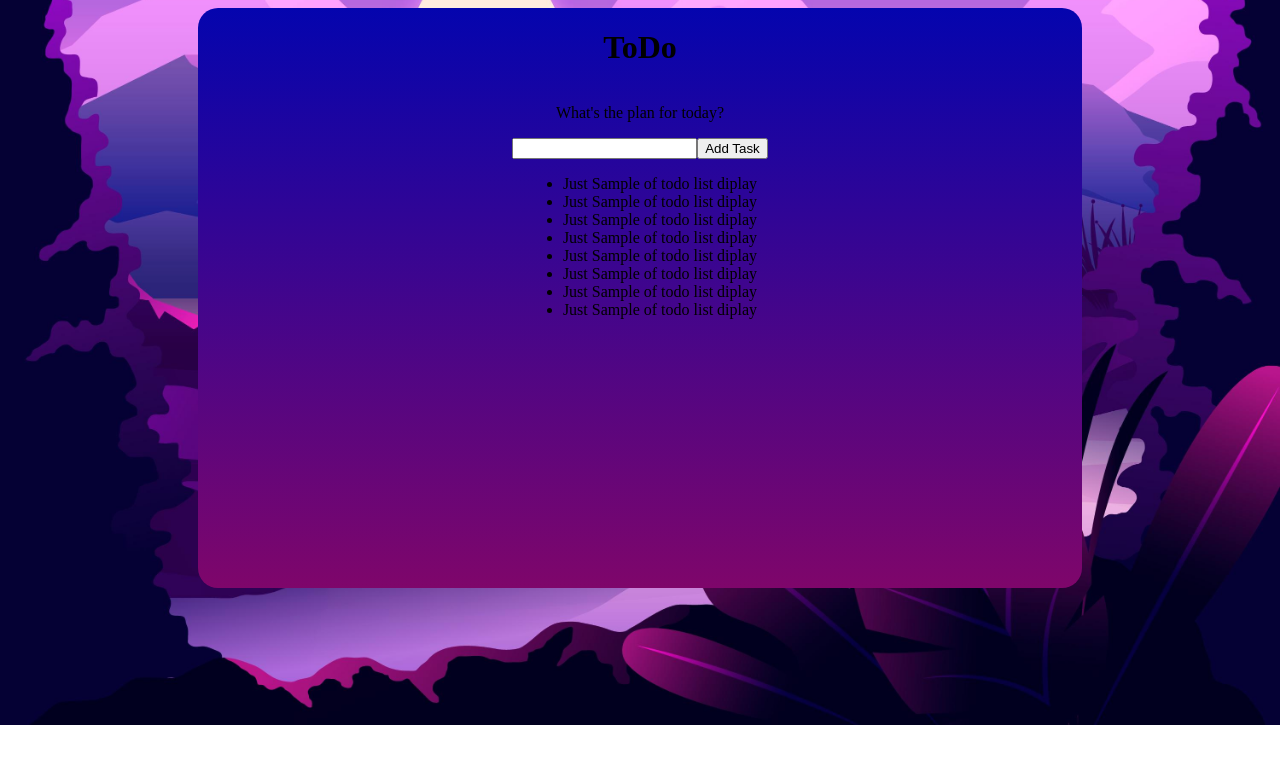
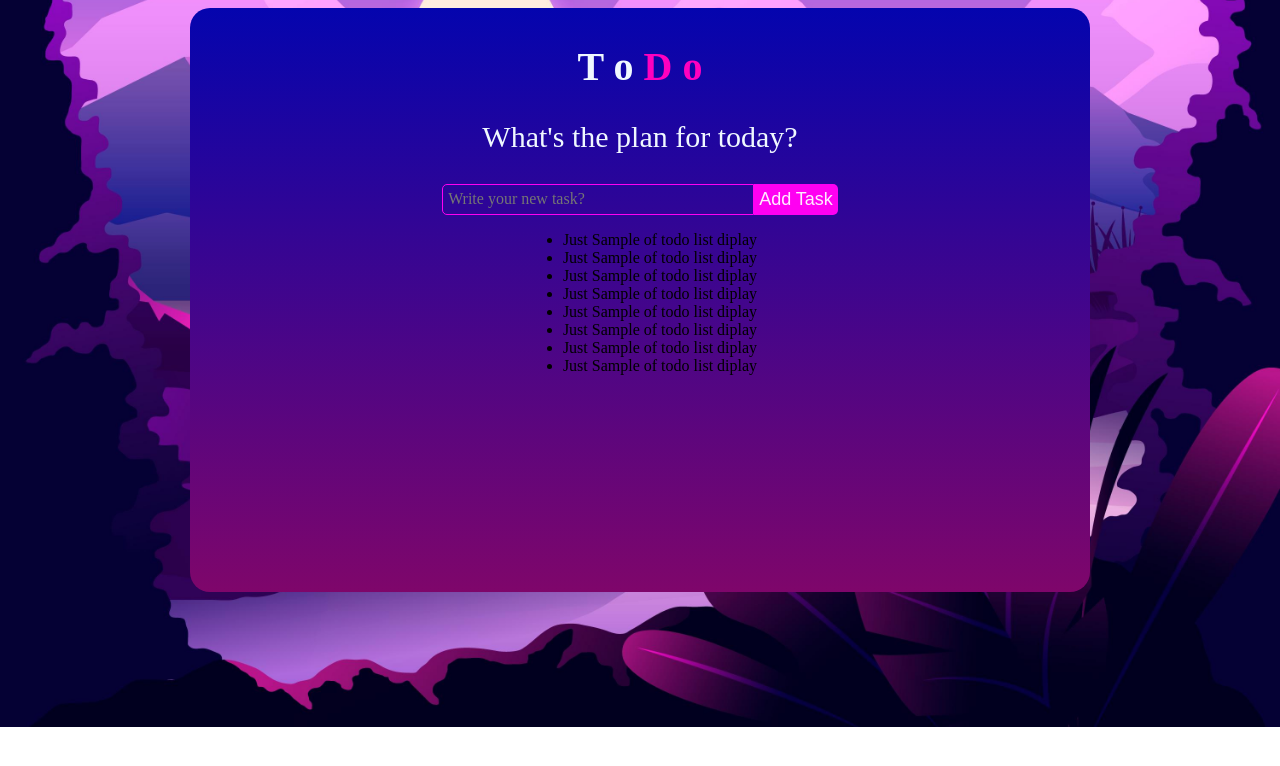
Before and after one commit to parkashkumarcs/todo-app, a React (Vite) app in the folder todo-app/: page / in a window 1280 px wide. Shown: the top 766 px of the page. Built offline with nearby package versions, Linux system fonts and the light colour scheme.

Commit message:
todo__Container has styled, css lines of code added and updated4 on 08/07/2025

```diff
--- a/todo-app/src/components/Todo.jsx
+++ b/todo-app/src/components/Todo.jsx
@@ -6,11 +6,15 @@ const Todo = () => {
   return (
     <div className="todo__Container">
       <h1 className="heading__1">
-        To<span className="do">Do</span>
+        T o<span className="do"> D o</span>
       </h1>
       <p className="faq__title">What's the plan for today?</p>
       <div className="input__Container">
-        <input type="text" />
+        <input
+            type="text"
+            placeholder='Write your new task?'
+
+        />
         <span>
             <button>Add Task</button>
         </span>
--- a/todo-app/src/components/todoStyle.css
+++ b/todo-app/src/components/todoStyle.css
@@ -8,7 +8,7 @@ body{
 
 .todo__Container{
     width: 70%;
-    min-height: 580px;
+    min-height: 568px;
    /* border: .2rem solid red;  Just for observation to check whether alignment is okay or not  */
     margin: 0 auto;
     display: flex;
@@ -17,5 +17,46 @@ body{
     align-items: center;
     background: linear-gradient(hsl(240, 95%, 35%), hsl(310, 91%, 26%));
     border-radius: 20px;
+    padding: .5rem;
 
 }
+.heading__1{
+    color: aliceblue;
+    font-size: 40px;
+    margin-bottom: 0;
+}
+.do{
+    color: rgb(255, 0, 191);
+}
+.faq__title{
+    font-size: 30px;
+    color: aliceblue;
+}
+.input__Container{
+    display: flex;
+}
+.input__Container input{
+    font-size: 16px;
+    padding: 5px;
+    width: 300px;
+    border-bottom: .1rem solid rgb(255, 0, 242);
+    border-top: .1rem solid rgb(255, 0, 242);
+    border-left: .1rem solid rgb(255, 0, 242);
+    border-right: .1rem solid rgb(255, 0, 242);
+    background-color: rgba(0, 0, 255, 0);
+    border-top-left-radius: 5px;
+    border-bottom-left-radius: 5px;
+    color: rgb(255, 255, 255);
+    font-family:'Times New Roman', Times, serif;
+
+}
+.input__Container button{
+    font-size: 18px;
+    padding: 5px;
+    color: rgba(255, 255, 255, 0.925);
+    background-color: rgb(255, 0, 242);
+    border: none;
+    border-top-right-radius: 5px;
+    border-bottom-right-radius: 5px;
+    cursor: pointer;
+}
```
